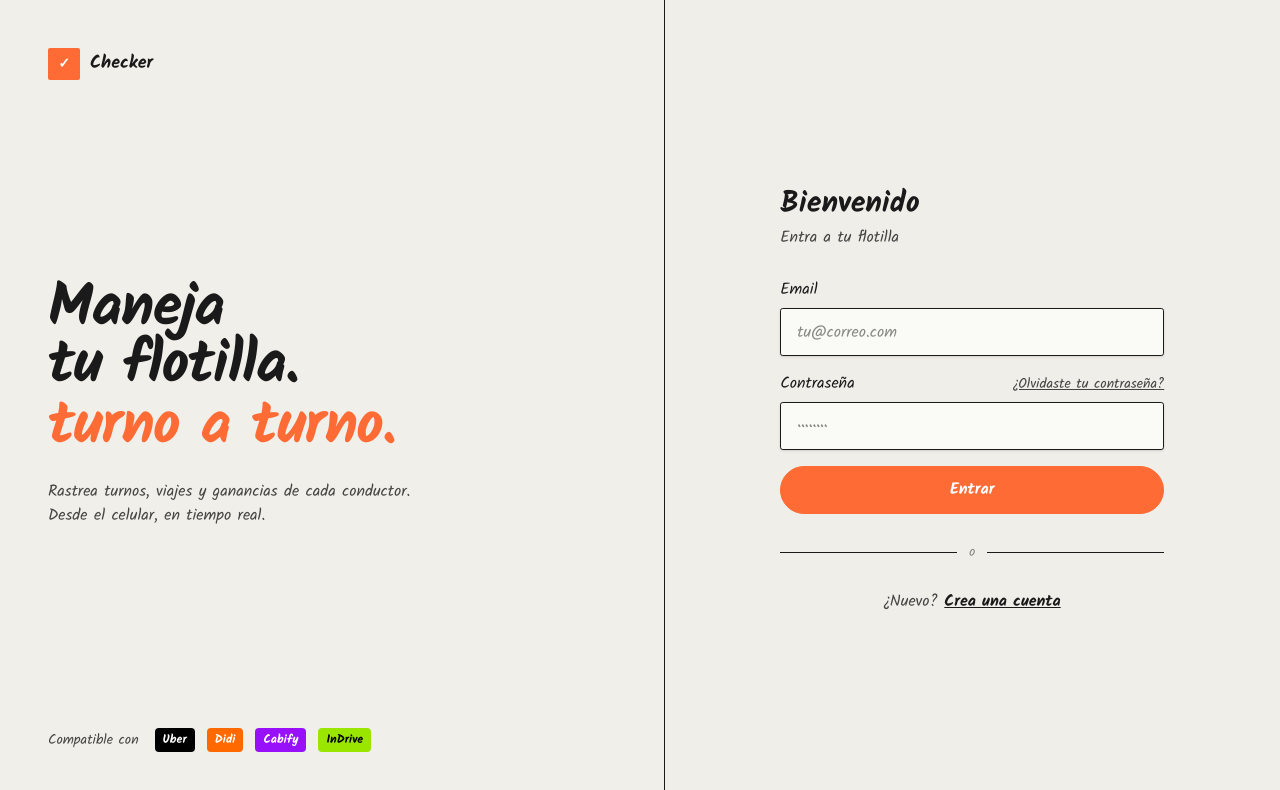
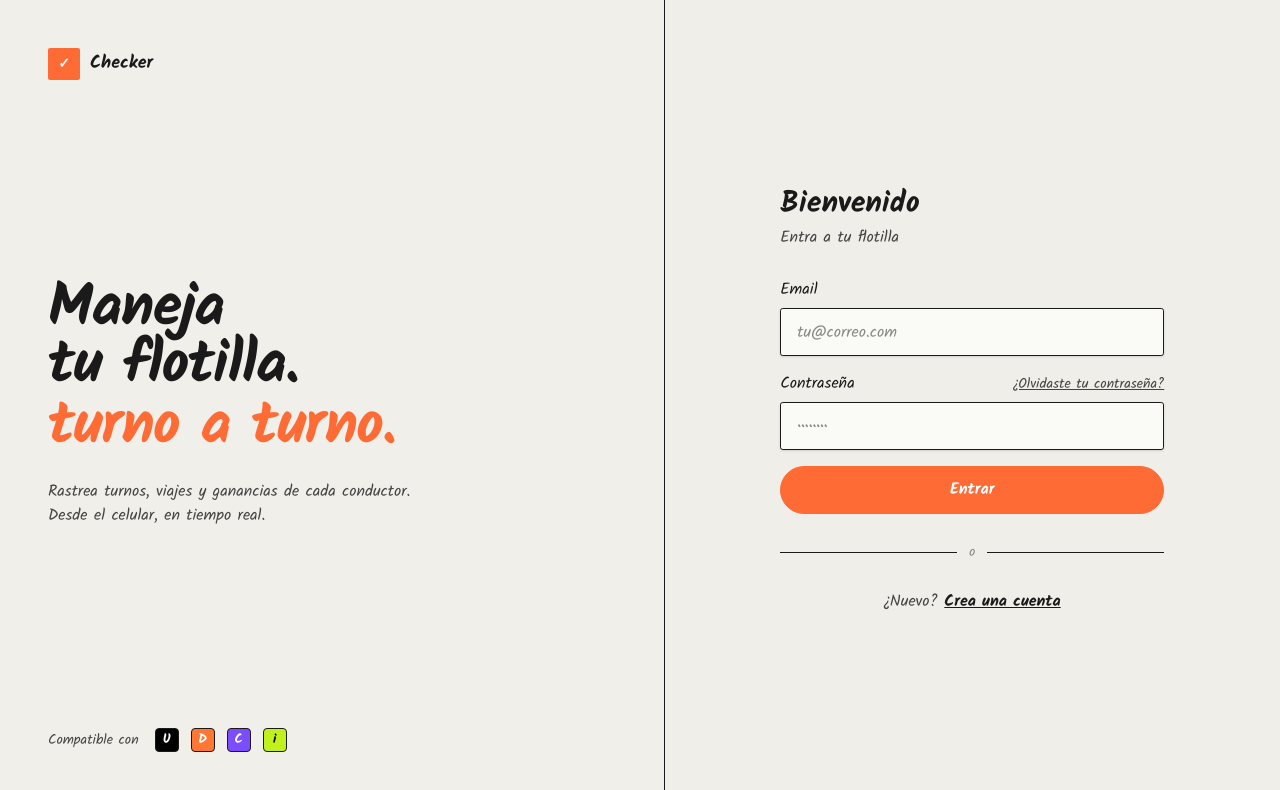
Before and after one commit to SpidySamurai/checker, a Next.js app: page /login in a window 1280 px wide. Shown: the top 790 px of the page. Built offline with nearby package versions, Linux system fonts and the light colour scheme.

Commit message:
chore: apply sketch tokens to admin sidebar and platform badge

```diff
--- a/src/components/checker/admin-sidebar.tsx
+++ b/src/components/checker/admin-sidebar.tsx
@@ -24,11 +24,11 @@ export function AdminSidebar() {
   }
 
   return (
-    <aside className="w-52 border-r border-slate-200 dark:border-slate-800 flex flex-col shrink-0 h-screen sticky top-0">
-      <div className="p-4 flex items-center gap-2 border-b border-slate-200 dark:border-slate-800">
-        <div className="h-7 w-7 rounded bg-orange-500 flex items-center justify-center text-white font-bold text-xs">✓</div>
-        <span className="font-bold text-slate-900 dark:text-slate-50">Checker</span>
-        <span className="ml-auto text-xs font-medium px-1.5 py-0.5 rounded bg-slate-900 text-white dark:bg-slate-50 dark:text-slate-900">ADMIN</span>
+    <aside className="w-52 border-r border-sidebar-border bg-sidebar flex flex-col shrink-0 h-screen sticky top-0">
+      <div className="p-4 flex items-center gap-2 border-b border-sidebar-border">
+        <div className="h-7 w-7 rounded bg-primary flex items-center justify-center text-primary-foreground font-bold text-xs">✓</div>
+        <span className="font-bold text-sidebar-foreground">Checker</span>
+        <span className="ml-auto text-xs font-medium px-1.5 py-0.5 rounded bg-primary text-primary-foreground">ADMIN</span>
       </div>
       <nav className="flex-1 p-3 space-y-0.5">
         {NAV.map(({ href, label, icon: Icon }) => {
@@ -37,16 +37,16 @@ export function AdminSidebar() {
             <Link key={href} href={href} className={cn(
               "flex items-center gap-2.5 px-3 py-2 rounded-md text-sm font-medium transition-colors",
               active
-                ? "bg-slate-900 text-white dark:bg-slate-50 dark:text-slate-900"
-                : "text-slate-600 hover:bg-slate-100 dark:text-slate-400 dark:hover:bg-slate-800"
+                ? "bg-primary text-primary-foreground"
+                : "text-sidebar-foreground/70 hover:bg-sidebar-accent hover:text-sidebar-foreground"
             )}>
               <Icon size={16} />{label}
             </Link>
           );
         })}
       </nav>
-      <div className="p-3 border-t border-slate-200 dark:border-slate-800">
-        <button onClick={handleLogout} className="flex w-full items-center gap-2.5 px-3 py-2 rounded-md text-sm text-slate-600 hover:bg-slate-100 dark:text-slate-400 dark:hover:bg-slate-800 transition-colors">
+      <div className="p-3 border-t border-sidebar-border">
+        <button onClick={handleLogout} className="flex w-full items-center gap-2.5 px-3 py-2 rounded-md text-sm text-sidebar-foreground/60 hover:bg-sidebar-accent hover:text-sidebar-foreground transition-colors">
           <LogOut size={16} />Salir
         </button>
       </div>
--- a/src/components/checker/platform-badge.tsx
+++ b/src/components/checker/platform-badge.tsx
@@ -1,11 +1,4 @@
-import { cn } from "@/lib/utils";
-
-const PLATFORMS: Record<string, { bg: string; text: string; label: string }> = {
-  uber:    { bg: "bg-black",        text: "text-white",  label: "Uber" },
-  didi:    { bg: "bg-orange-500",   text: "text-white",  label: "Didi" },
-  cabify:  { bg: "bg-purple-600",   text: "text-white",  label: "Cabify" },
-  indrive: { bg: "bg-lime-400",     text: "text-black",  label: "InDrive" },
-};
+import { Platform } from "@/components/ui/sketch";
 
 interface PlatformBadgeProps {
   platform: string;
@@ -13,14 +6,5 @@ interface PlatformBadgeProps {
 }
 
 export function PlatformBadge({ platform, size = "md" }: PlatformBadgeProps) {
-  const p = PLATFORMS[platform.toLowerCase()] ?? { bg: "bg-slate-400", text: "text-white", label: platform };
-  return (
-    <span className={cn(
-      "inline-flex items-center justify-center font-bold rounded",
-      p.bg, p.text,
-      size === "sm" ? "text-[10px] px-1.5 py-0.5" : "text-xs px-2 py-1"
-    )}>
-      {p.label}
-    </span>
-  );
+  return <Platform name={platform} size={size === "sm" ? 18 : 24} />;
 }
```
